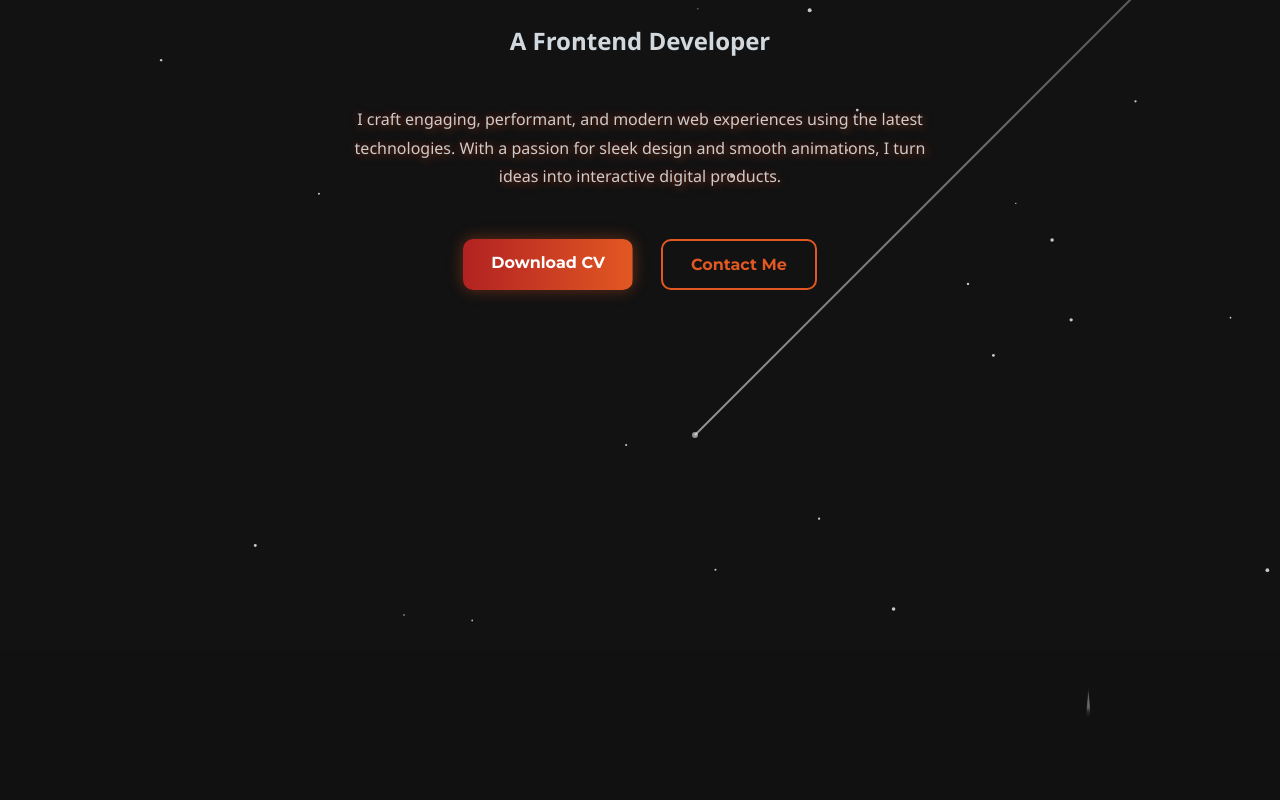
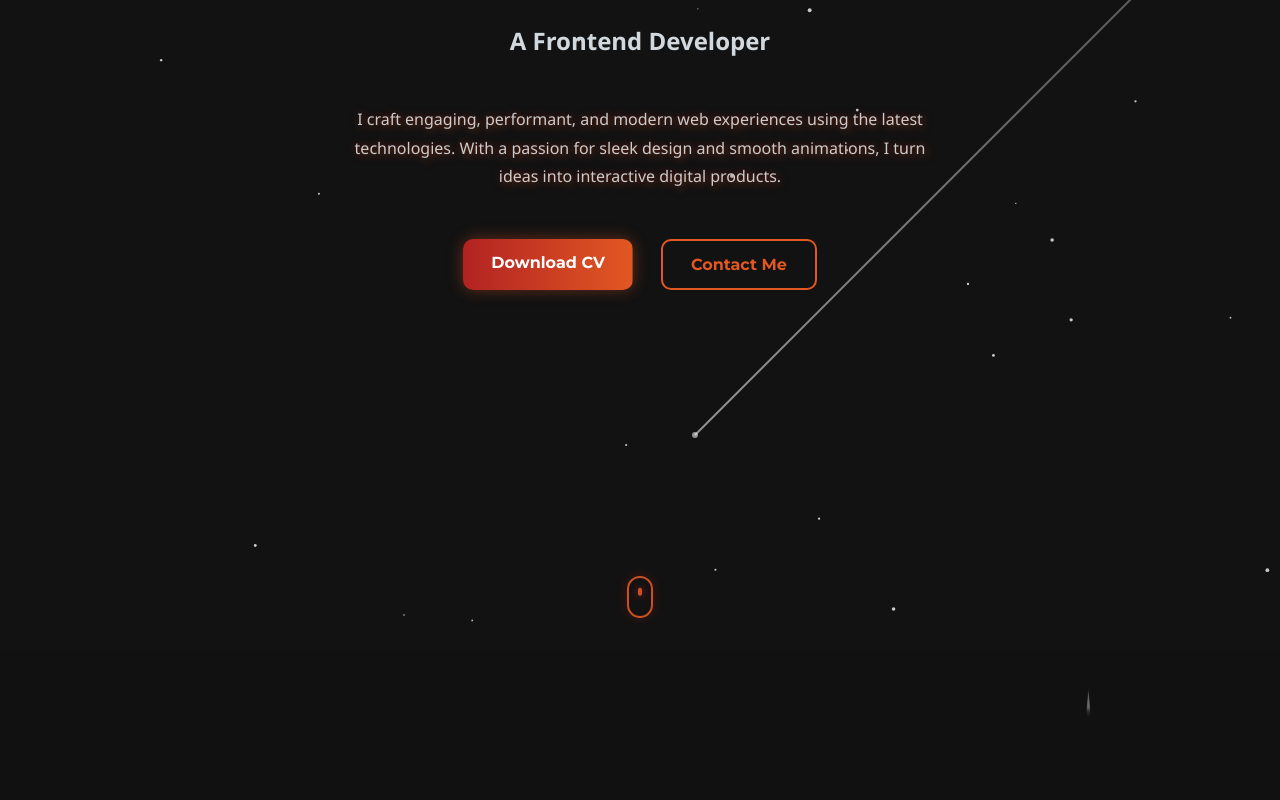
Before and after one commit to Pranjal-Sahu21/portfolio-website, a React (Vite) app: page / in a window 1280 px wide. Shown: the top 800 px of the page. Built offline with nearby package versions, Linux system fonts and the light colour scheme.

Commit message:
Added scroll indicator

```diff
--- a/src/Home.css
+++ b/src/Home.css
@@ -34,7 +34,6 @@
   font-weight: 400;
   margin-top: 48px;
   margin-bottom: 48px;
-
 }
 
 .hero-buttons a {
@@ -141,3 +140,39 @@ canvas {
 .glow-text {
   margin-top: 36px;
 }
+
+.mouse-scroll {
+  position: absolute;
+  bottom: 32px;
+  left: 50%;
+  transform: translateX(-50%);
+  z-index: 2;
+  pointer-events: none;
+}
+
+.mouse {
+  width: 26px;
+  height: 42px;
+  border: 2px solid var(--primary);
+  border-radius: 20px;
+  display: flex;
+  justify-content: center;
+  padding-top: 6px;
+  opacity: 0.9;
+  box-shadow: 0 0 12px rgba(178, 34, 34, 0.3);
+}
+
+.wheel {
+  width: 4px;
+  height: 8px;
+  background: var(--primary);
+  border-radius: 4px;
+  box-shadow: 0 0 8px var(--accent);
+}
+
+
+@media (max-width: 768px) {
+  .mouse, .wheel, .mouse-scroll {
+    display: none;
+  }
+}
--- a/src/Home.jsx
+++ b/src/Home.jsx
@@ -184,6 +184,24 @@ export default function Home() {
           </motion.a>
         </motion.div>
       </motion.div>
+      <motion.div
+        className="mouse-scroll"
+        initial={{ opacity: 0 }}
+        animate={{ opacity: 1 }}
+        transition={{ delay: 1.6 }}
+      >
+        <div className="mouse">
+          <motion.span
+            className="wheel"
+            animate={{ y: [0, 10, 0] }}
+            transition={{
+              duration: 1.5,
+              repeat: Infinity,
+              ease: "easeInOut",
+            }}
+          />
+        </div>
+      </motion.div>
     </motion.section>
   );
 }
```
